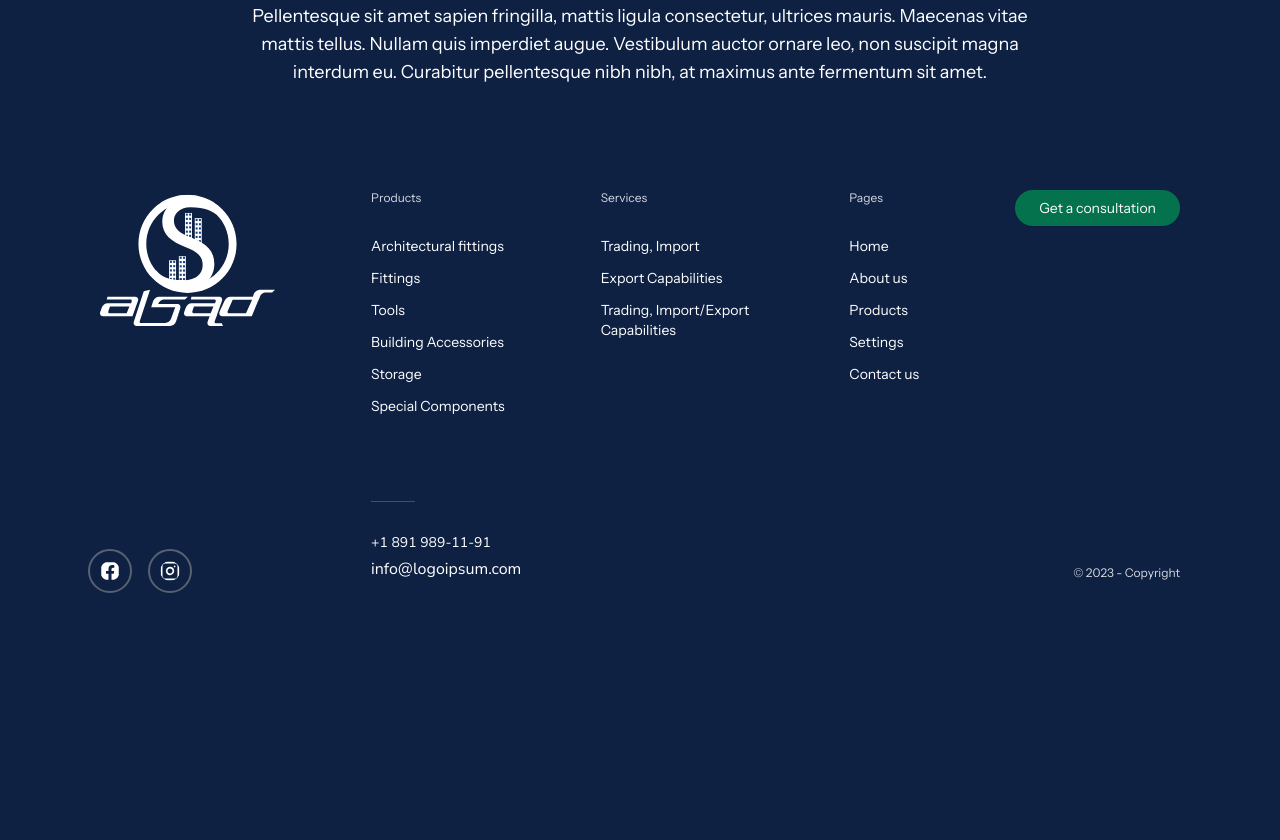
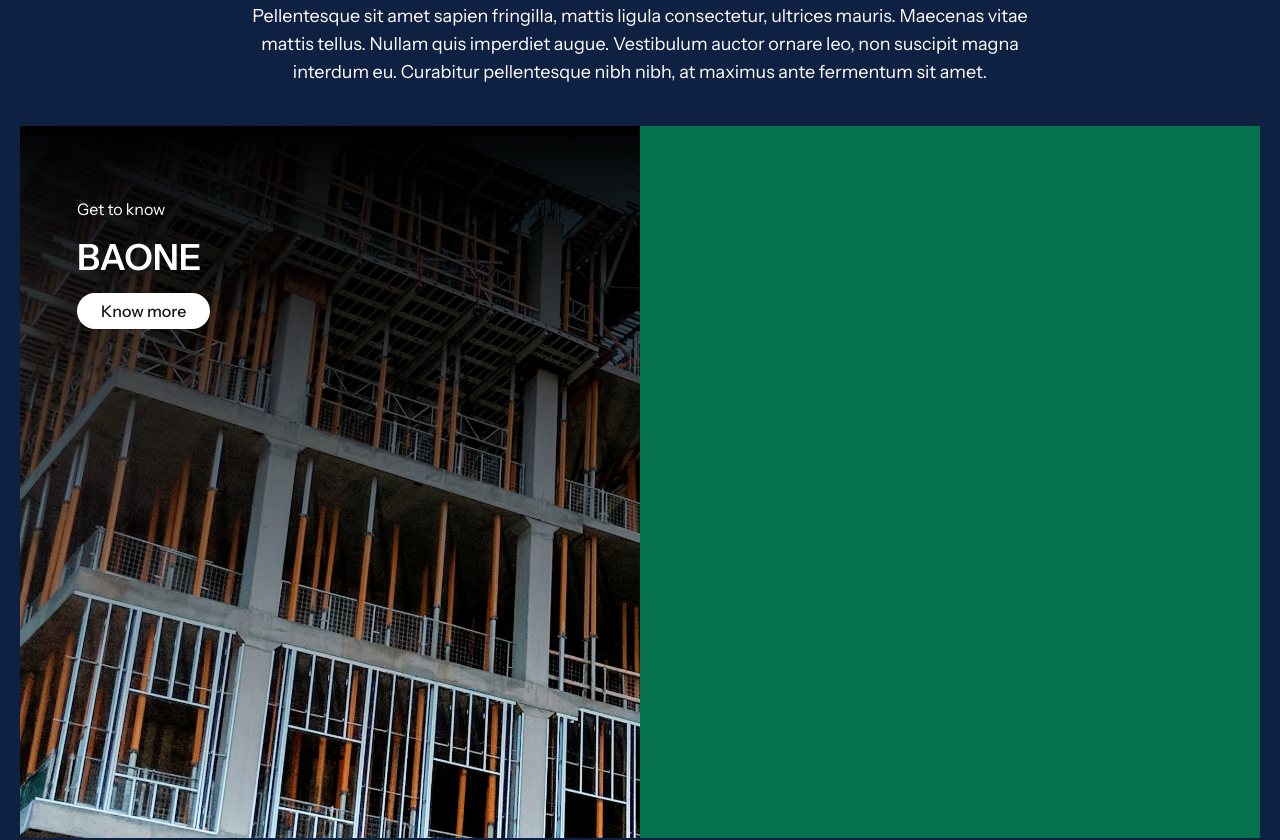
Before and after one commit to techbyhemant/ai-sad, a Next.js app: page /about-us in a window 1280 px wide. Shown: the part 3608-4448 px from the top of the page. Before the commit the page ends 4269 px from the top, so only its background shows below. Built offline with nearby package versions, Linux system fonts and the light colour scheme.

Commit message:
Add Products section

```diff
--- /dev/null
+++ b/app/about-us/components/Products.jsx
@@ -0,0 +1,29 @@
+import React from 'react';
+import building from '../../../public/assets/images/building.jpg';
+import PrimaryBtn from '@/app/shared/Buttons/PrimaryBtn';
+
+const Products = () => {
+	return (
+		<div
+			style={{
+				backgroundImage: `url(${building.src})`,
+				backgroundSize: 'cover',
+				backgroundRepeat: 'no-repeat',
+				backgroundPosition: 'center',
+			}}
+			className="py-[71px] px-[57px] h-[712px] w-full relative"
+		>
+			<div className="flex flex-col items-start gap-4 absolute z-10">
+				<p className="font-secondary text-md">Get to know</p>
+				<h4 className="font-secondary font-semibold text-4xl">BAONE</h4>
+				<PrimaryBtn title="Know more" styles="bg-white text-primary" />
+			</div>
+			<div className="bg-[#04724D] h-full w-1/2 absolute right-0 top-0 z-10">
+
+            </div>
+			<div className="absolute top-0 left-0 h-full w-full bg-gradient-to-b from-black to-white/0"></div>
+		</div>
+	);
+};
+
+export default Products;
--- a/app/about-us/page.js
+++ b/app/about-us/page.js
@@ -2,6 +2,7 @@ import React from 'react';
 import Hero from './components/Hero';
 import BrandTimeline from './components/BrandTimeline';
 import BrandValues from './components/BrandValues';
+import Products from './components/Products';
 
 const page = () => {
 	return (
@@ -9,6 +10,7 @@ const page = () => {
 			<Hero />
 			<BrandTimeline />
 			<BrandValues />
+			<Products />
 		</div>
 	);
 };
```
Also changed, not shown: public/assets/images/building.jpg (added).
